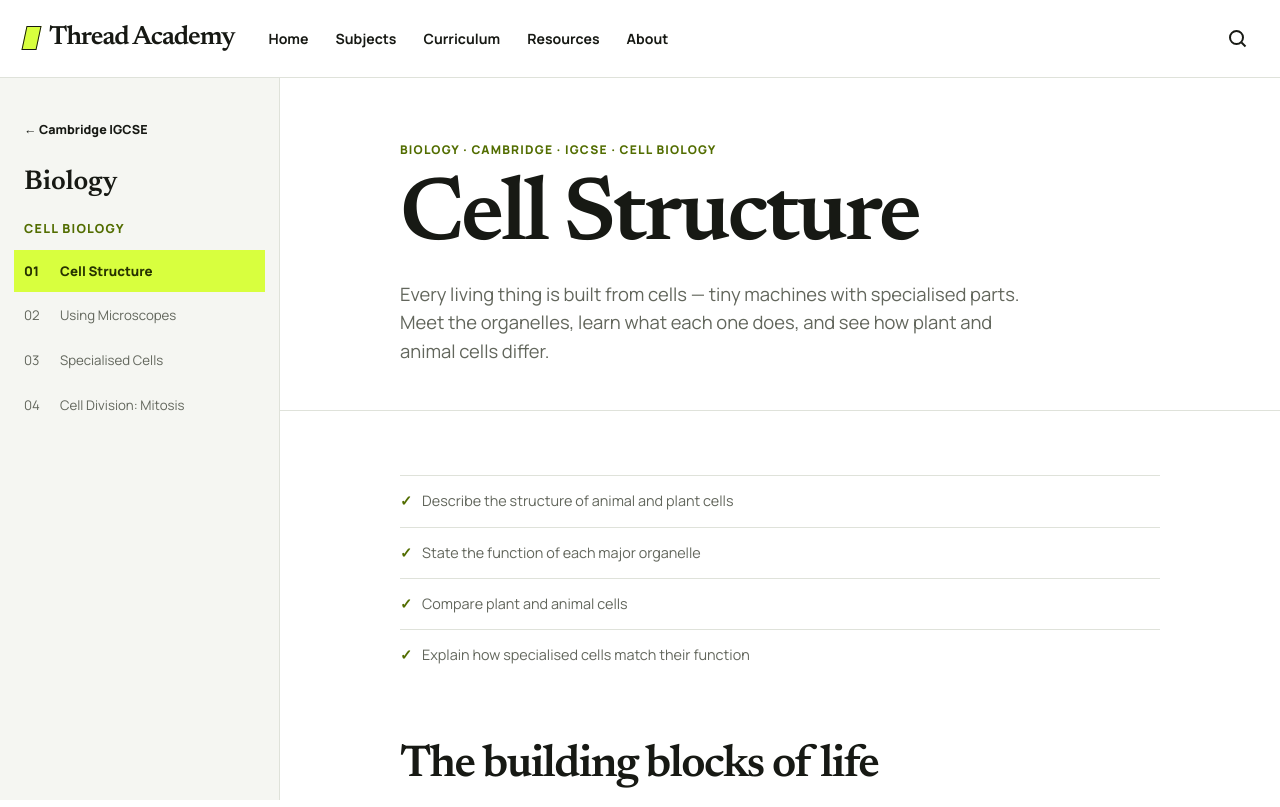
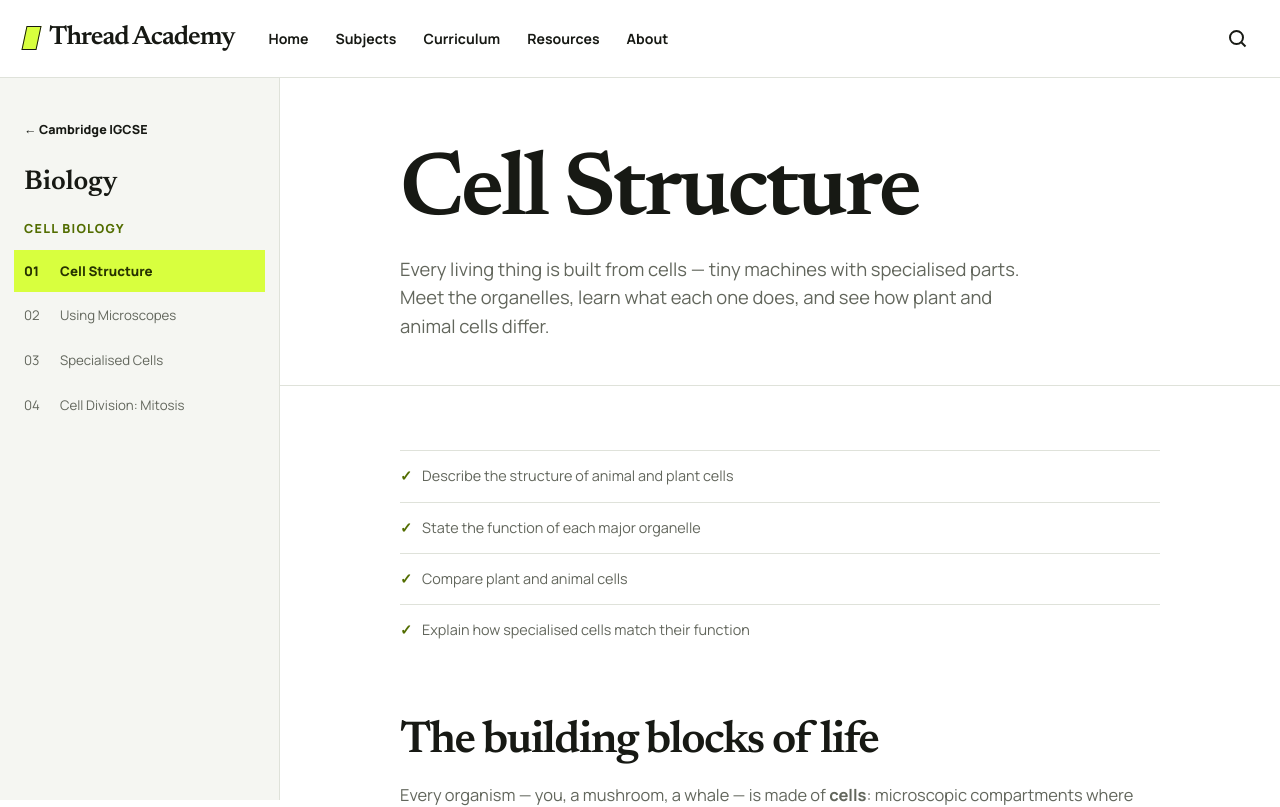
Before and after one commit to aliaaquib/student-learning-website, a Next.js app: page /subjects/biology/cambridge/igcse/cell-biology/cell-structure in a window 1280 px wide. Shown: the top 807 px of the page. Built offline with nearby package versions, Linux system fonts and the light colour scheme.

Commit message:
Remove the green subject · curriculum · level · chapter kicker line from all lesson pages

```diff
--- a/src/app/subjects/[subject]/[curriculum]/[level]/[chapter]/[topic]/page.tsx
+++ b/src/app/subjects/[subject]/[curriculum]/[level]/[chapter]/[topic]/page.tsx
@@ -59,9 +59,6 @@ export default function TopicPage({
       />
       <div className="lesson-main">
         <div className="lesson-top">
-          <span className="lesson-kicker">
-            {subject.name} · {curriculum.name} · {level.name} · {chapter.title}
-          </span>
           <h1>{content.title}</h1>
           {content.lede && <p>{content.lede}</p>}
         </div>
```
